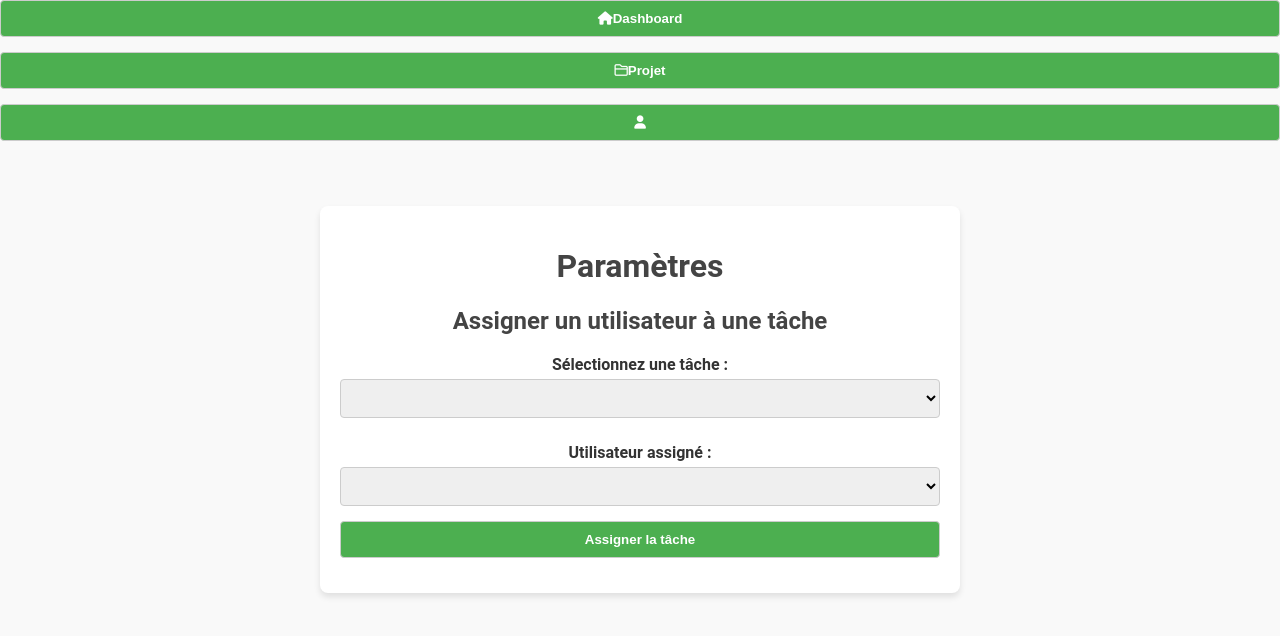
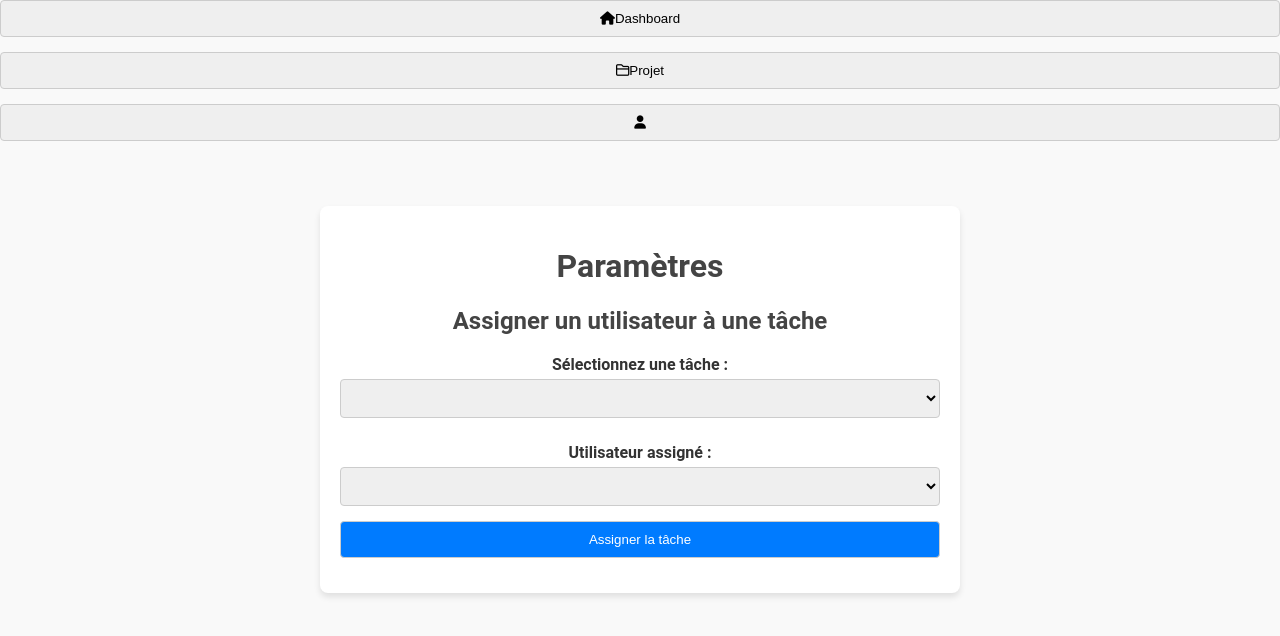
Before and after one commit to ScoobyScuit/ProjetGL_Baptiste_Tommy, a PHP site: page /settings.php in a window 1280 px wide. Shown: the top 636 px of the page. Run offline with PHP 8.4, Linux system fonts and the light colour scheme; the visitor is signed in with stand-in values (Sample User, id 1); lists and menus that the app fills with data are empty; some libraries are stand-ins or nearby versions.

Commit message:
Css des settings

```diff
--- a/fichiers_include_PHP/parametre/css/settings.css
+++ b/fichiers_include_PHP/parametre/css/settings.css
@@ -13,6 +13,7 @@ body {
     padding: 20px;
     max-width: 600px;
     text-align: center;
+    transition: transform 0.3s, box-shadow 0.3s;
   }
 
   h1, h2 {
@@ -33,13 +34,12 @@ body {
     border-radius: 4px;
   }
 
-  button {
-    background-color: #4caf50;
+  #update-role-btn, #assign-task-btn {
+    background-color: #007bff;
     color: white;
-    cursor: pointer;
-    font-weight: bold;
   }
 
-  button:hover {
-    background-color: #45a049;
-  }
+  .settings-container:hover {
+    transform: translateY(-5px);
+    box-shadow: 0 12px 40px rgba(0, 0, 0, 0.2);
+}
```
